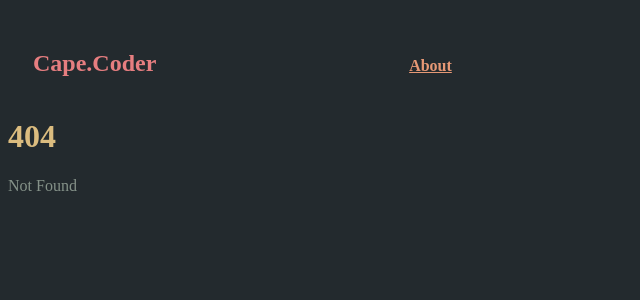
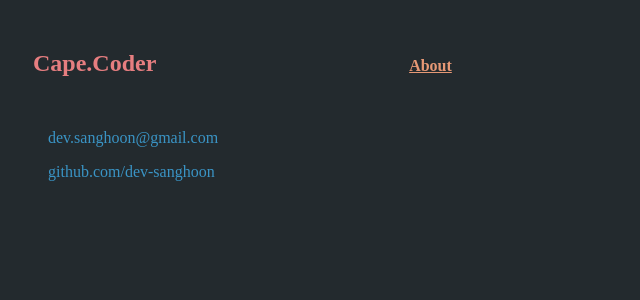
Before and after one commit to dev-sanghoon/today-client, a SvelteKit app: page /about in a window 1280 px wide. Before the commit this address had no page. Shown: the top 300 px of the page, without its empty margins (0-640 px from the left). Built offline with nearby package versions, Linux system fonts and the light colour scheme.

Commit message:
feat: add about page

```diff
--- /dev/null
+++ b/src/routes/about/+page.svelte
@@ -0,0 +1,55 @@
+<script>
+	let copyInfo = '';
+	const email = 'dev.sanghoon@gmail.com';
+
+	function copyText() {
+		navigator.clipboard.writeText(email);
+		copyInfo = 'copied!';
+	}
+
+	function removeElement() {
+		copyInfo = '';
+	}
+</script>
+
+<ul>
+	<div class="info-container">
+		<p class="info-item" role="button" tabindex="0" on:click={copyText} on:keydown={copyText}>
+			{email}
+		</p>
+		{#if !!copyInfo}
+			<p
+				class="info-comment"
+				role="button"
+				tabindex="0"
+				on:click={removeElement}
+				on:keydown={removeElement}
+			>
+				{copyInfo}
+			</p>
+		{/if}
+	</div>
+	<div>
+		<a class="info-item" href="https://github.com/dev-sanghoon" target="_blank" rel="noreferrer">
+			github.com/dev-sanghoon
+		</a>
+	</div>
+</ul>
+
+<style>
+	.info-container {
+		display: flex;
+	}
+	.info-item {
+		color: #3a94c5;
+		text-decoration-line: none;
+		margin-right: 5px;
+	}
+	.info-item:hover {
+		cursor: pointer;
+		text-decoration-line: underline;
+	}
+	.info-comment:hover {
+		cursor: pointer;
+	}
+</style>
```
